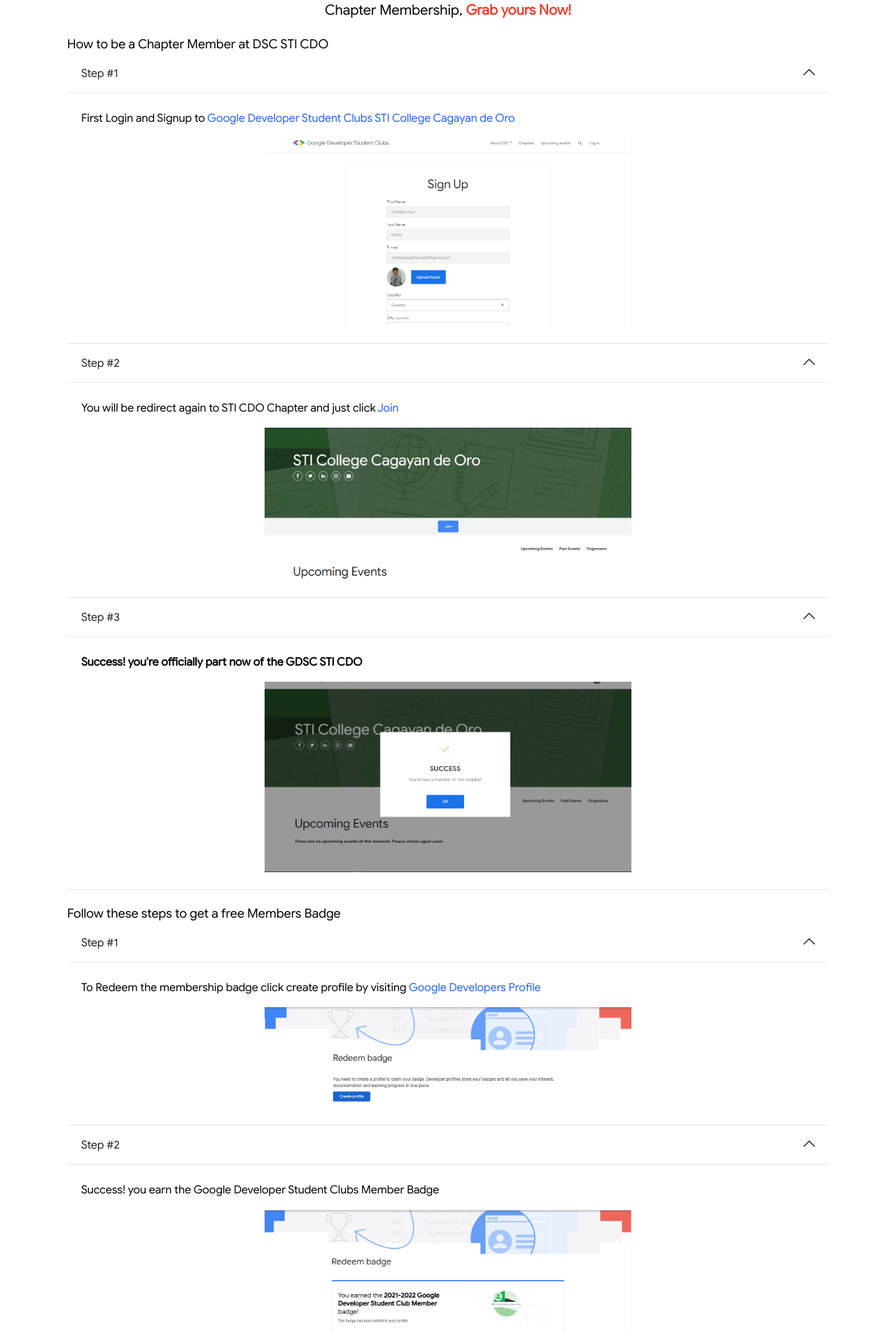
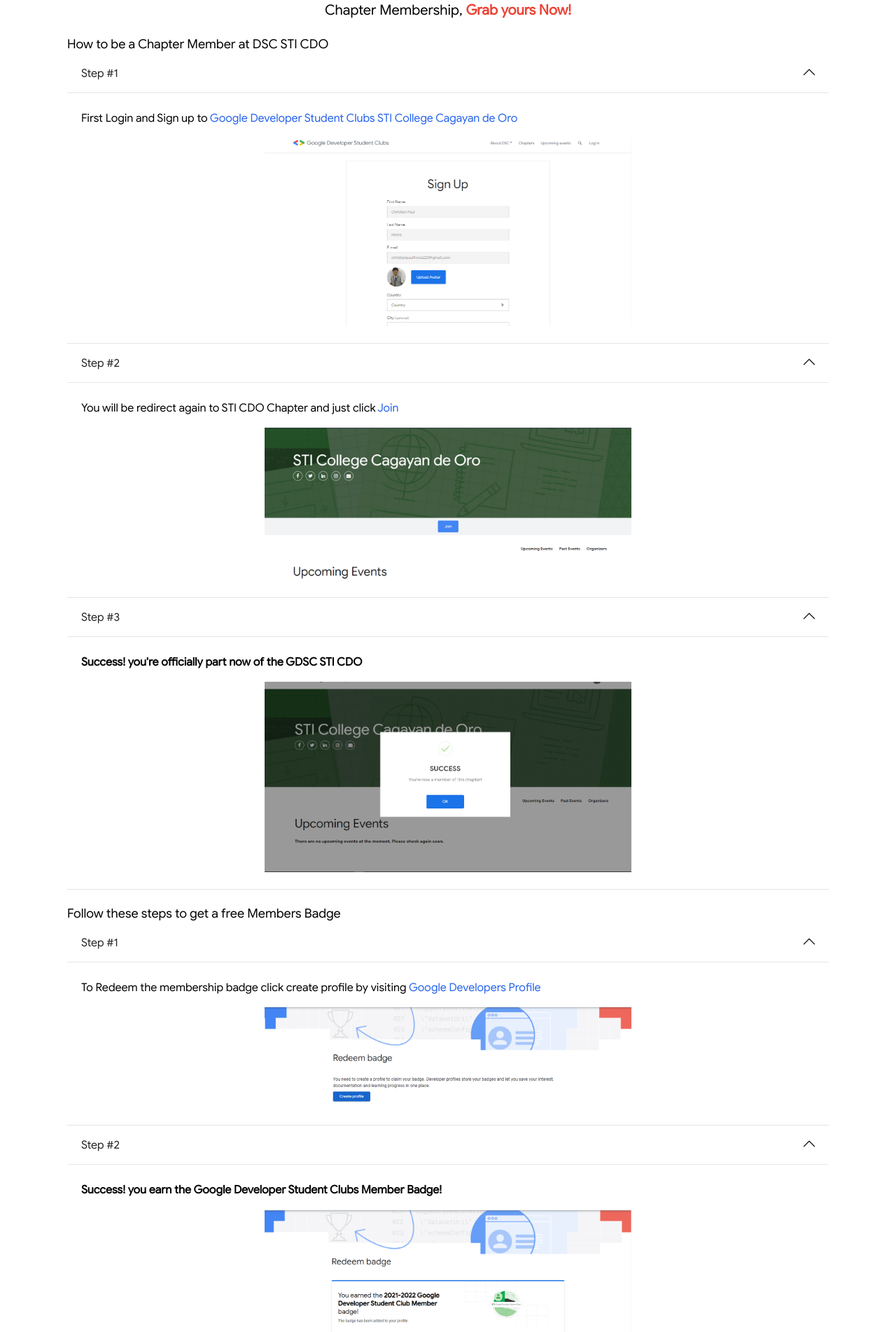
Before and after one commit to dscsticdo/dscsticdo, a React (Vite) app: page / in a window 1280 px wide. Shown: the part 1907-3810 px from the top of the page at 70% size. Built offline with nearby package versions, Linux system fonts and the light colour scheme; what tw-elements would draw is missing.

Commit message:
ref(MembershipData): fix typo and exclamation point

```diff
--- a/src/data/MembershipData.js
+++ b/src/data/MembershipData.js
@@ -12,7 +12,7 @@
         ariaControls: "collapseOne",
         link: "https://gdsc.community.dev/sti-college-cagayan-de-oro/",
         linkName: "Google Developer Student Clubs STI College Cagayan de Oro",
-        content: "First Login and Signup to ",
+        content: "First Login and Sign up to ",
         img: "gdev-sign.png",
         imgAlt: "sign-up or login"
     },
@@ -66,7 +66,7 @@
         ariaControls: "collapseBadgeTwo",
         // linkName: "Google Developers Profile",
         // link: "https://gdsc.community.dev/sti-college-cagayan-de-oro/",
-        content: "Success! you earn the Google Developer Student Clubs Member Badge",
+        content: "Success! you earn the Google Developer Student Clubs Member Badge!",
         img: "badge-redeem.png",
         imgAlt: "redeem badge"
     },
```
